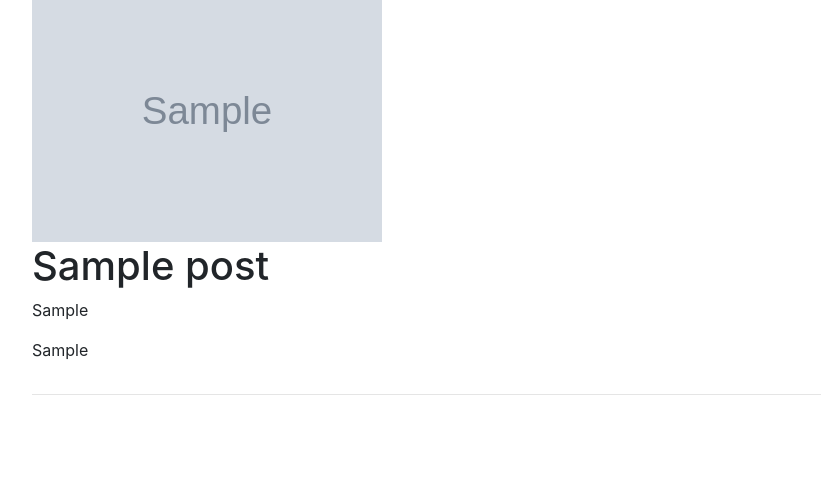
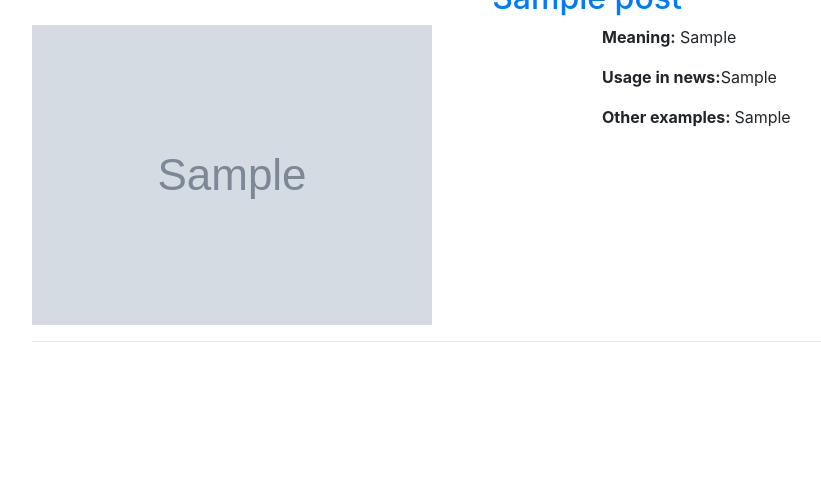
Before and after one commit to MParvin/memorize, a Django app: page / in a window 1280 px wide. Shown: the part 321-800 px from the top of the page, without its empty margins (53-874 px from the left). Run offline with Django 3.2, Linux system fonts and the light colour scheme; tables that the repository leaves empty hold one stand-in row (values such as "Sample post"); grey boxes marked "Sample" are stand-in pictures; some libraries are stand-ins or nearby versions.

Commit message:
update template

```diff
--- a/templates/index.html
+++ b/templates/index.html
@@ -4,15 +4,17 @@
 <!-- iterate in all_posts_list and show data-->
 {% for post in all_posts_list %}
     <div class="container">
-        <div class="row">
-            <div class="col-md-4">
+        <div class="row d-flex justify-content-left">
+            <div class="col-md-12 d-flex justify-content-center">
+                <h2><a href="{{ request.scheme }}://{{ request.get_host }}/{{ post.id }}" class="post-title">{{ post.title }}</a></h2>
+            </div>
+            <div class="col-md-6">
                 <img src="{{ request.scheme }}://{{ request.get_host }}/{{ post.thumbnail.url }}" alt="{{ post.thumbnail_alt }}" class="img-fluid">
             </div>
-            <div class="col-md-12">
-                <h1>{{ post.title }}</h1>
-                <p>{{ post.meaning }}</p>
-                <p>{{ post.news }}</p>
-                <p>{{ post.example }}</p>
+            <div class="col-md-6">
+                <p><b>Meaning:</b> {{ post.meaning }}</p>
+                <p><b>Usage in news:</b>{{ post.news }}</p>
+                <p><b>Other examples: </b>{{ post.examples }}</p>
             </div>
         </div>
         <!-- Show a divider -->
```
